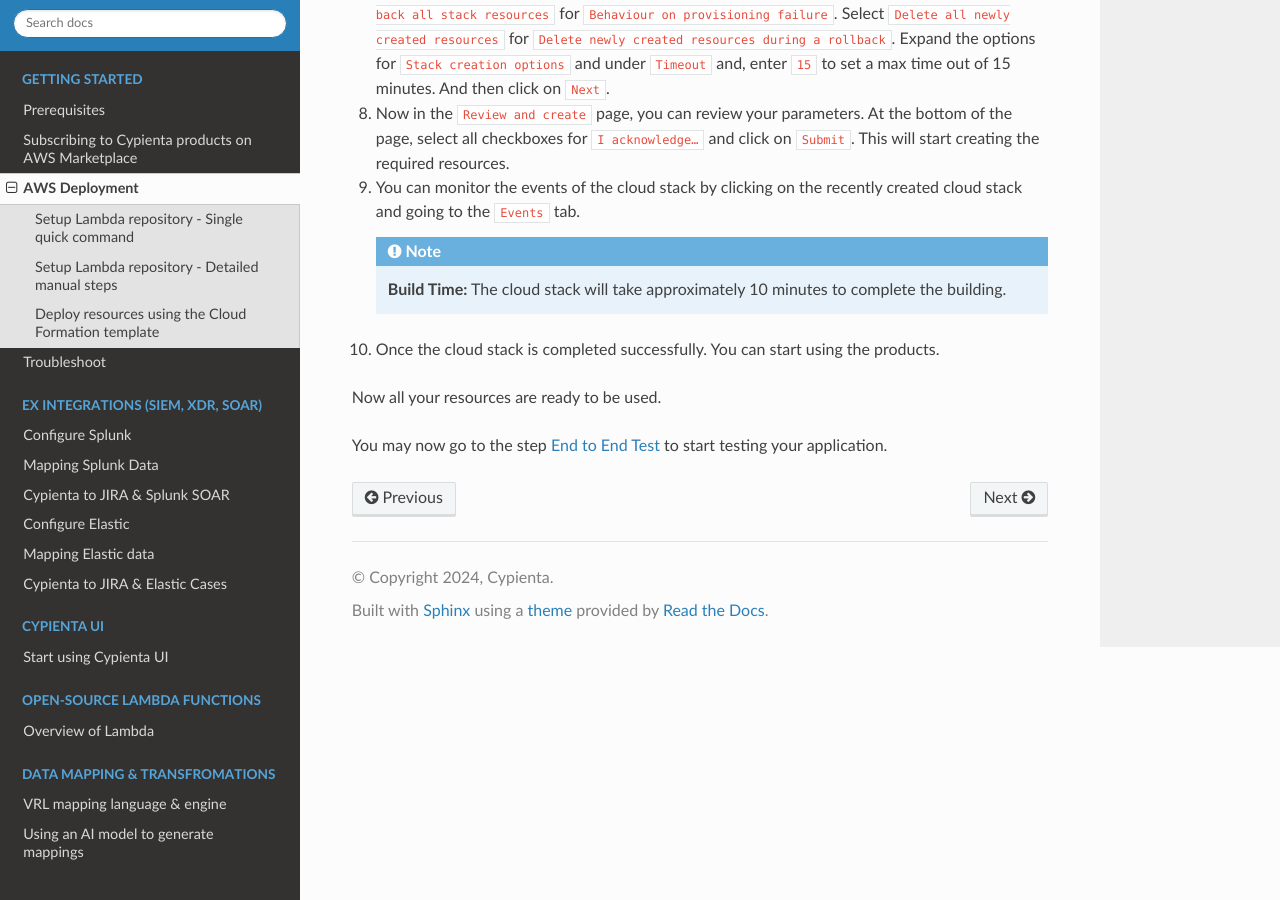
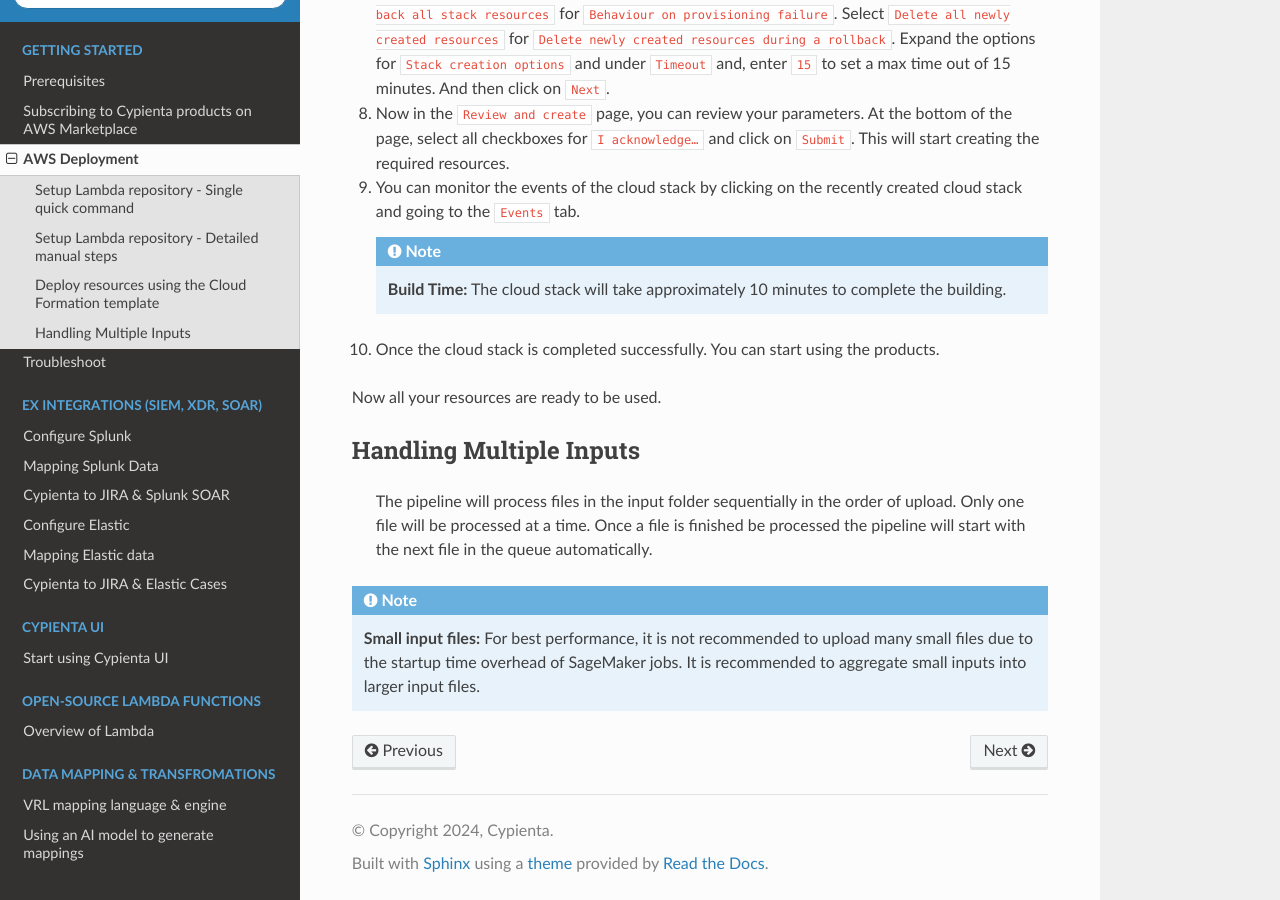
Before and after one commit to cypienta/docs, a Sphinx documentation site: the page built from docs/source/getting_started/deploy.rst, in a window 1280 px wide and 900 px high, scrolled down 4035 px. Built offline with Sphinx 7.4.7 and the Read the Docs theme 2.0.0, drawn with Linux system fonts in a browser that asks for light colours.

Commit message:
Adding handling multipule input files

```diff
--- a/docs/source/getting_started/deploy.rst
+++ b/docs/source/getting_started/deploy.rst
@@ -172,5 +172,18 @@ Deploy resources using the Cloud Formation template
 
 Now all your resources are ready to be used.
 
-You may now go to the step :doc:`end_to_end_test` to start testing
-your application.
+
+.. _Handling Multiple Inputs:
+
+Handling Multiple Inputs
+-------------------------
+
+    The pipeline will process files in the input folder sequentially in the order of upload.
+    Only one file will be processed at a time. Once a file is finished be processed the
+    pipeline will start with the next file in the queue automatically.
+
+.. note::
+        **Small input files:** For best performance, it is not recommended to upload many
+        small files due to the startup time overhead of SageMaker jobs.
+        It is recommended to aggregate small inputs into larger input files.
+.. You may now go to the step :doc:`end_to_end_test` to start testing your application.
```
